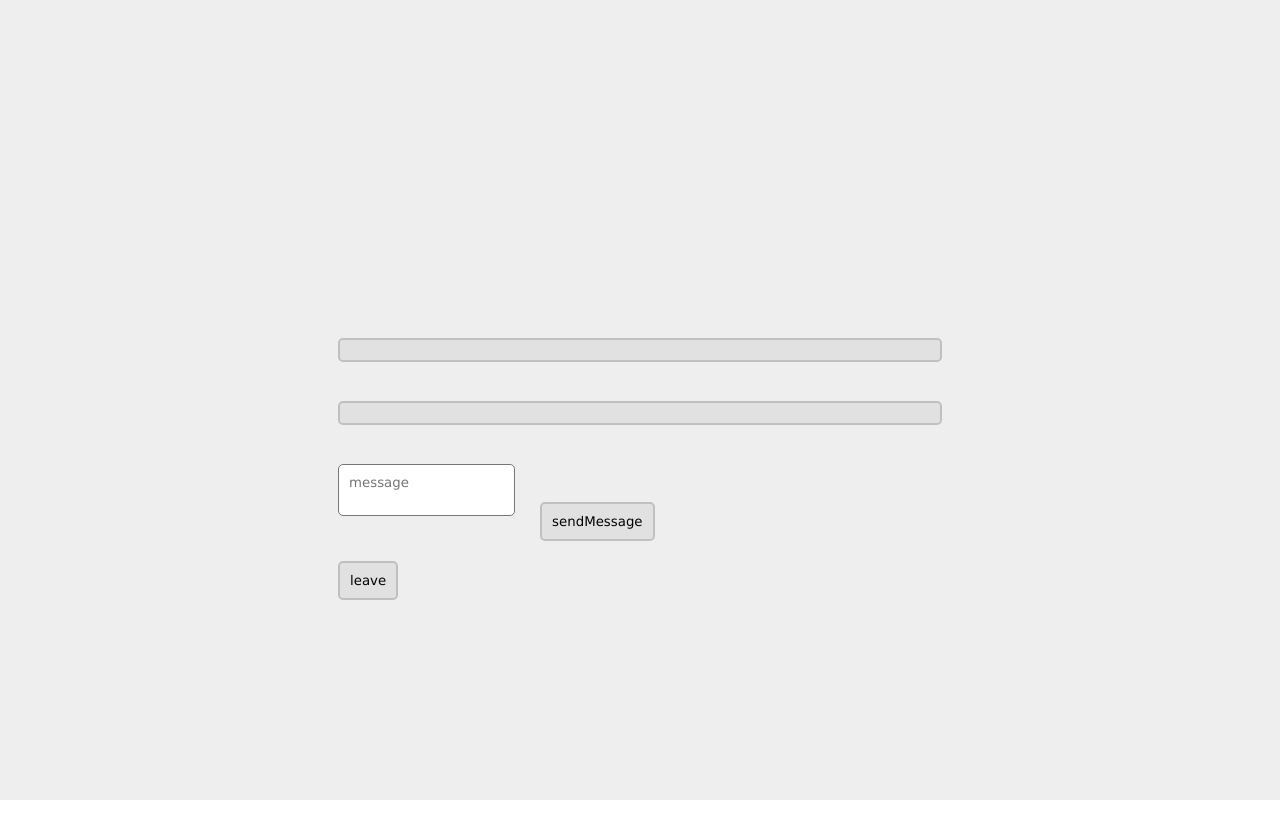
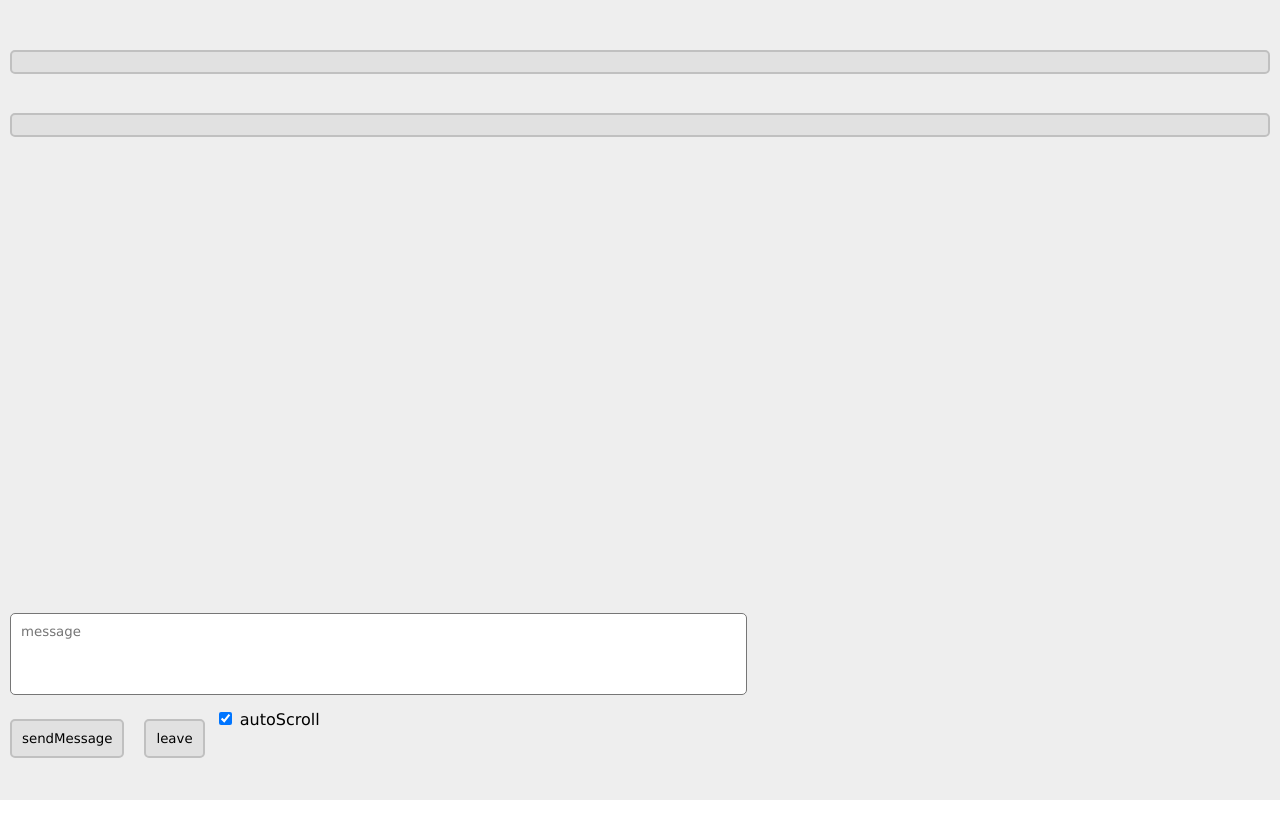
Before and after one commit to AntVil/chatserver, a plain HTML site: page src/public/index.html in a window 1280 px wide. Both pictures are taken after a click on the button "join". After the commit the page ends 800 px from the top, so only its background shows below. Drawn offline with Linux system fonts and the light colour scheme; no server answers.

Commit message:
css update and implemented autoscroll
css update and implemented autoscroll for the chat.

```diff
--- a/src/public/index.html
+++ b/src/public/index.html
@@ -26,14 +26,25 @@
     <div id="chat-screen">
         <div id="users"></div>
         <br>
-        <div id="messages"></div>
-        <br>
-
-        <textarea id="message" type="text" placeholder="message"></textarea>
-        <button onclick="sendMessage()">sendMessage</button>
-        <br>
-        <button onclick="leave()">leave</button>
-    </div>
+        <div id="chat-box">
+            <div id="messages"></div>
+            <br>
+        </div>
+        <div id="chat-input">
+            <textarea id="message" type="text" placeholder="message" rows="4" cols="100"></textarea>
+            <br>
+            <div id="chat-util">
+                <button onclick="sendMessage()">sendMessage</button>
+                <button onclick="leave()">leave</button>
+                <div>
+                    <form>
+                        <input type="checkbox" name="autoScroll" id="autoScroll" checked>
+                        <label>autoScroll</label>
+                    </form>
+                </div>
+                <br>
+            </div>
+        </div>
 
 </body>
 
--- a/src/public/script.js
+++ b/src/public/script.js
@@ -4,6 +4,7 @@ let loginScreenElement;
 let chatScreenElement;
 let usersElement;
 let messagesElement;
+let chatBoxElemt;
 
 let frame;
 
@@ -14,7 +15,7 @@ window.onload = function () {
     chatScreenElement = document.getElementById("chat-screen");
     usersElement = document.getElementById("users");
     messagesElement = document.getElementById("messages");
-
+    chatBoxElemt = document.getElementById("chat-box");
     frame = 0;
     loop();
 }
@@ -35,10 +36,10 @@ async function loop() {
 }
 
 
-function renderChat(chat){
+function renderChat(chat) {
     let messages = chat.split("#");
     messagesElement.innerHTML = "";
-    for(let i=1;i<messages.length;i++){
+    for (let i = 1; i < messages.length; i++) {
         let messageData = messages[i].split("|");
         let name = messageData[0];
         let time = messageData[1];
@@ -56,12 +57,15 @@ function renderChat(chat){
         </div>
         `;
     }
+if(document.getElementById('autoScroll').checked){
+    chatBoxElemt.scrollTop = chatBoxElemt.scrollHeight;
+}
 }
 
-function renderUsers(userList){
+function renderUsers(userList) {
     let users = userList.split("#");
     usersElement.innerHTML = "";
-    for(let i=1;i<users.length;i++){
+    for (let i = 1; i < users.length; i++) {
         usersElement.innerHTML += users[i] + "<br>";
     }
 }
--- a/src/public/style.css
+++ b/src/public/style.css
@@ -67,7 +67,14 @@
 
 #chat-screen {
     display: none;
-    padding: 20em;
+    padding: 5em;
+    position: fixed;
+    transform: translate(-50%, -50%);
+    left: 50%;
+    top: 50%;
+    height: 720px;
+    width: 1280px;
+
 }
 
 .chat-message {
@@ -79,7 +86,9 @@
     margin: 10px
 }
 
-.chat-metadata {}
+.chat-metadata {
+
+}
 
 .chat-metadata-name {
     color: var(--chat-metadata-nameColor);
@@ -132,4 +141,13 @@ button {
     margin: 10px
 }
 
+
+#chat-box{
+    height: 500px;
+    overflow: auto;
+}
+
+#chat-util{
+display: flex;
+}
 /*notes for development have been moved to "dev/notes.txt" */
```
